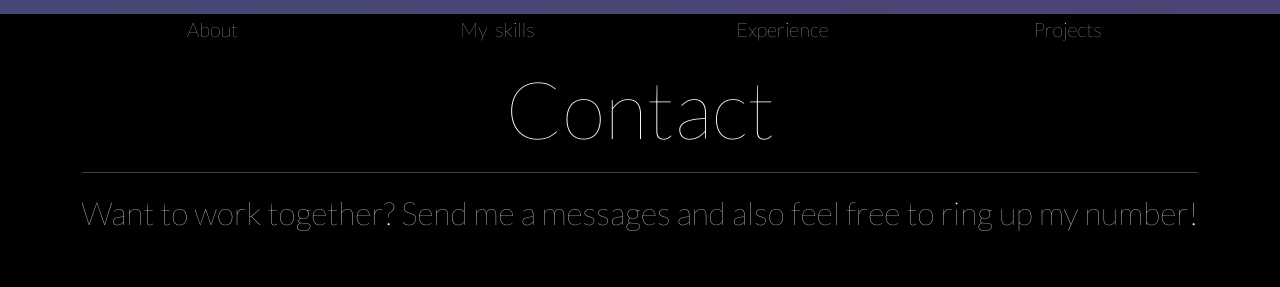
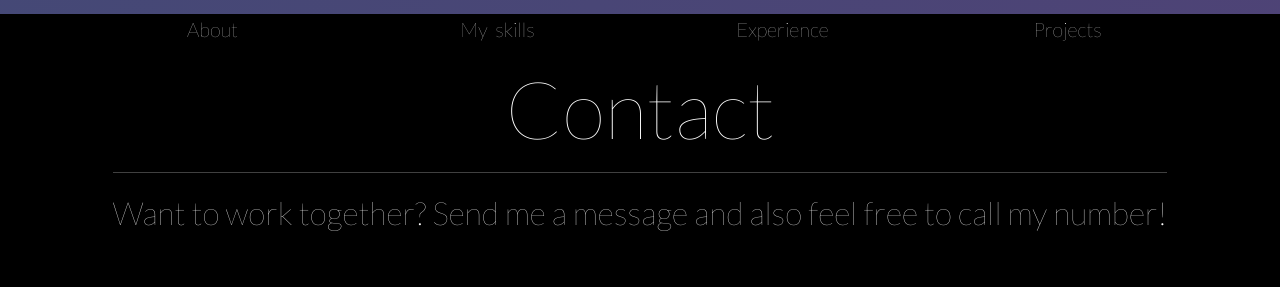
Before and after one commit to igorganch/personal-portfolio, a React (Create React App) app: page / in a window 1280 px wide. Shown: the part 3986-4273 px from the top of the page. Built offline with nearby package versions, Linux system fonts and the light colour scheme.

Commit message:
Update App.js

```diff
--- a/src/App.js
+++ b/src/App.js
@@ -538,7 +538,7 @@ function App() {
               <div>
                 <div className ="flex-item">
                   <hr className = "conHeaderLine"></hr>
-                  <p className ="contactDesc">Want to work together? Send me a messages and also feel free to ring up my number!</p>
+                  <p className ="contactDesc">Want to work together? Send me a message and also feel free to call my number!</p>
                 </div>
               </div>
             </div>
```
